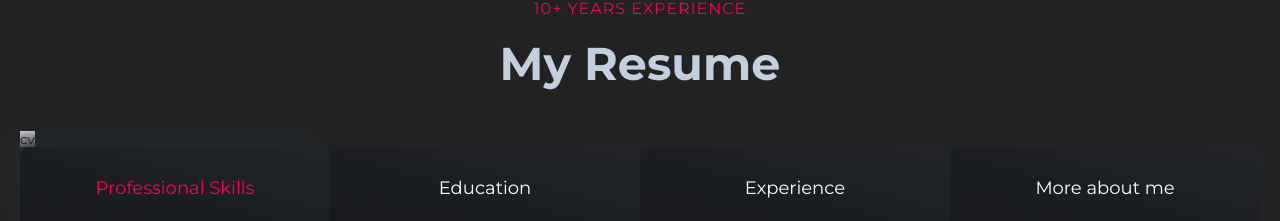
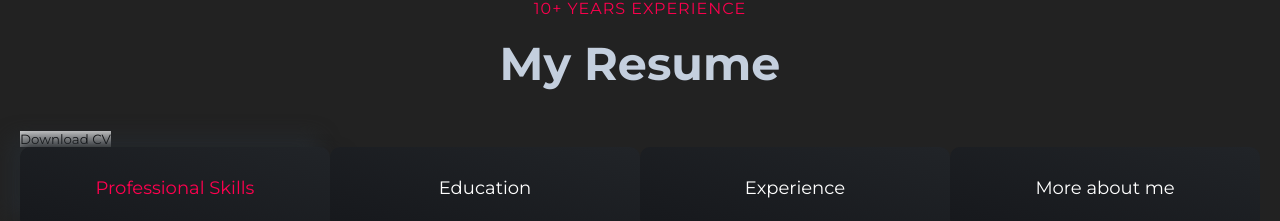
Before and after one commit to LDS196/lds-portfolio, a React (Create React App) app: page / in a window 1280 px wide. Shown: the part 3335-3556 px from the top of the page. Built offline with nearby package versions, Linux system fonts and the light colour scheme.

Commit message:
refactor

```diff
--- a/src/Resume/Resume.tsx
+++ b/src/Resume/Resume.tsx
@@ -30,7 +30,7 @@ const Resume = () => {
                 <div className={s.title}>
                     <Title title={'My Resume'} subtitle={'10+ years experience'}/>
                 </div>
-                <button onClick={() => downloadFile()}>cv</button>
+                <button onClick={() => downloadFile()}>Download CV</button>
                 <NavResume onClick={onClick}/>
                 {value === 0 ? <Skills/> : ''}
                 {value === 1 ? <Education/> : ''}
```
